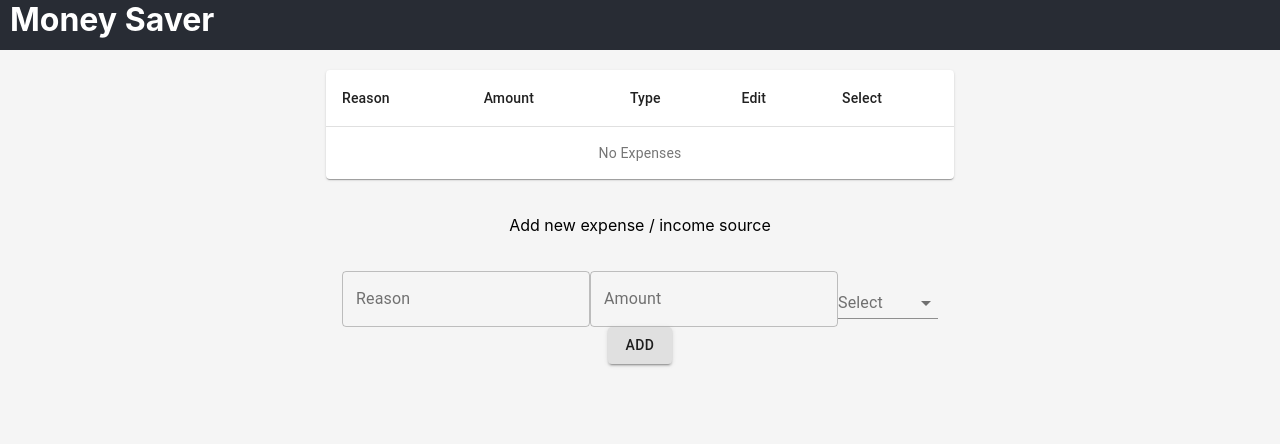
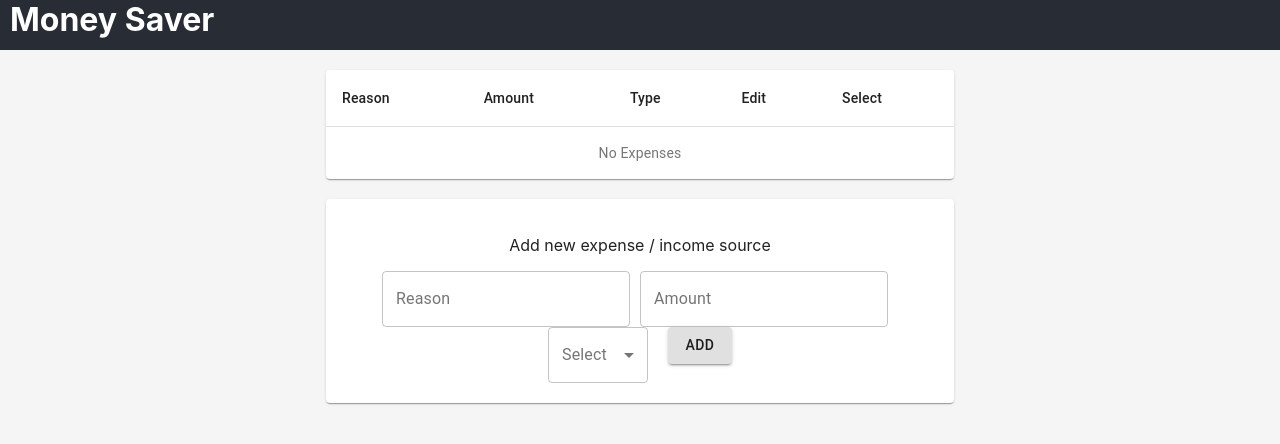
Before and after one commit to daryoush12/money-saver, a React (Create React App) app: page / in a window 1280 px wide. Shown: the top 444 px of the page. Built offline with nearby package versions, Linux system fonts and the light colour scheme.

Commit message:
add paper container and margins for addcost

```diff
--- a/src/App.js
+++ b/src/App.js
@@ -14,7 +14,6 @@ function App() {
                 <Grid item xs></Grid>
                 <Grid item xs={6}>
                     <CostList></CostList>
-                    <br></br>
                     <AddCost></AddCost>
                 </Grid>
                 <Grid item xs></Grid>
--- a/src/components/AddCost.js
+++ b/src/components/AddCost.js
@@ -9,6 +9,14 @@ import MenuItem from '@material-ui/core/MenuItem'
 import InputLabel from '@material-ui/core/InputLabel'
 import FormControl from '@material-ui/core/FormControl'
 import Button from '@material-ui/core/Button'
+import Paper from '@material-ui/core/Paper'
+import { makeStyles } from '@material-ui/core'
+
+const useStyles = makeStyles({
+    custominput: {
+        marginRight: 10,
+    },
+})
 
 class AddCost extends Component {
     constructor(props) {
@@ -28,10 +36,10 @@ class AddCost extends Component {
 
     render() {
         return (
-            <div>
+            <Paper className="cost-add-paper">
                 <p>Add new expense / income source</p>
-                <br></br>
                 <TextField
+                    className="cost-add-input"
                     id="outlined-basic"
                     label="Reason"
                     variant="outlined"
@@ -41,6 +49,7 @@ class AddCost extends Component {
                     value={this.state.form.reason}
                 />
                 <TextField
+                    className="cost-add-input"
                     id="outlined-basic"
                     label="Amount"
                     variant="outlined"
@@ -49,7 +58,7 @@ class AddCost extends Component {
                     onChange={this.setInput}
                     value={this.state.form.amount}
                 />
-                <FormControl>
+                <FormControl className="cost-add-input" variant="outlined">
                     <InputLabel id="cost-select-type">
                         {this.state.form.type !== '' ? (
                             <span>{this.state.form.type}</span>
@@ -58,7 +67,7 @@ class AddCost extends Component {
                         )}
                     </InputLabel>
                     <Select
-                        className="select-type"
+                        className="select-type cost-add-input"
                         onChange={this.setInput}
                         labelId="cost-select-type"
                         name="type"
@@ -70,7 +79,7 @@ class AddCost extends Component {
                 <Button variant="contained" onClick={this.submitCost}>
                     Add
                 </Button>
-            </div>
+            </Paper>
         )
     }
 
--- a/src/components/component-styles.css
+++ b/src/components/component-styles.css
@@ -9,3 +9,12 @@
 .emptybody {
     text-align: center !important;
 }
+
+.cost-add-paper {
+    margin-top: 20px;
+    padding: 20px;
+}
+
+.cost-add-input {
+    margin-right: 10px !important;
+}
```
